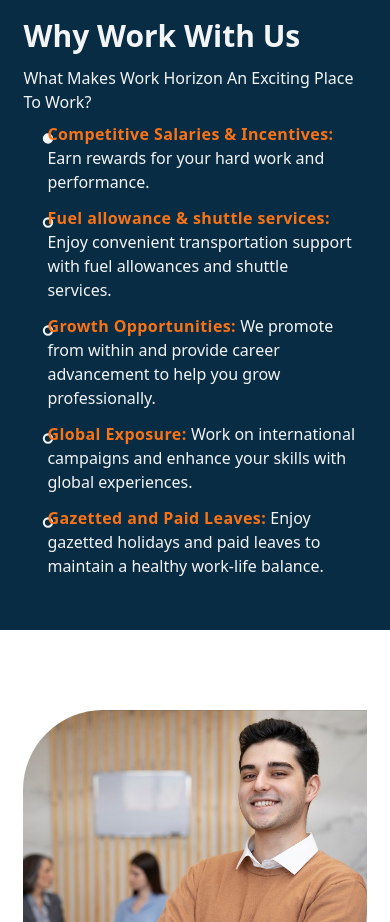
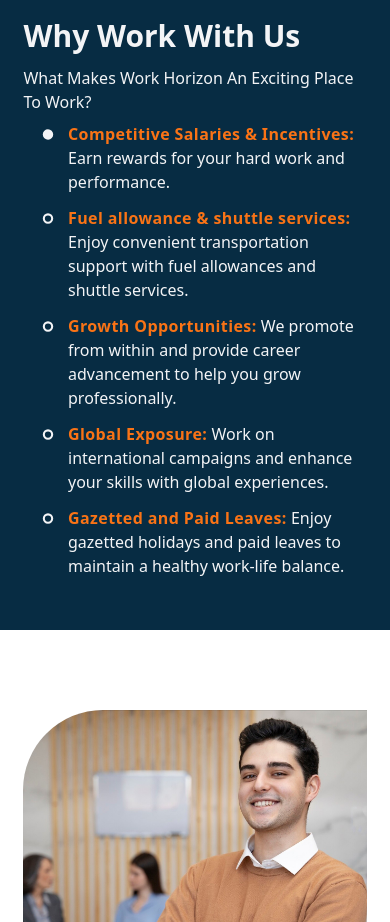
Before and after one commit to AnserShafiq/WorkHorizon, a Next.js app: page /careers in a window 390 px wide. Shown: the part 2820-3742 px from the top of the page. Built offline with nearby package versions, Linux system fonts and the light colour scheme.

Commit message:
March 07,2025: Set the points of careers pages in mobile view

```diff
--- a/app/ui/careers/whyWorkWithUs.tsx
+++ b/app/ui/careers/whyWorkWithUs.tsx
@@ -30,12 +30,12 @@
                 </h3>
                 {points.map((point, index) => (
                     <div
-                        className="grid grid-cols-[7%,90%] mb-3 cursor-pointer"
+                        className="grid grid-cols-[13%,87%] lg:grid-cols-[7%,90%] mb-3 cursor-pointer"
                         key={index}
                         onMouseEnter={() => changeActive(index)}
                     >
                         {
-                            point.active ? <TbPointFilled className = 'text-gray-100 w-[50px] h-[25px] mt-1' />:<TbPoint className = 'text-gray-100 w-[50px] h-[25px] mt-1' />
+                            point.active ? <TbPointFilled className = 'text-gray-100 w-[50px] h-[25px] lg:mt-1' />:<TbPoint className = 'text-gray-100 w-[50px] h-[25px] lg:mt-1' />
                         }
                         <h3 className="text-md lg:text-lg text-gray-100">
                             <span className="font-semibold text-orange-500 tracking-wide">
```
